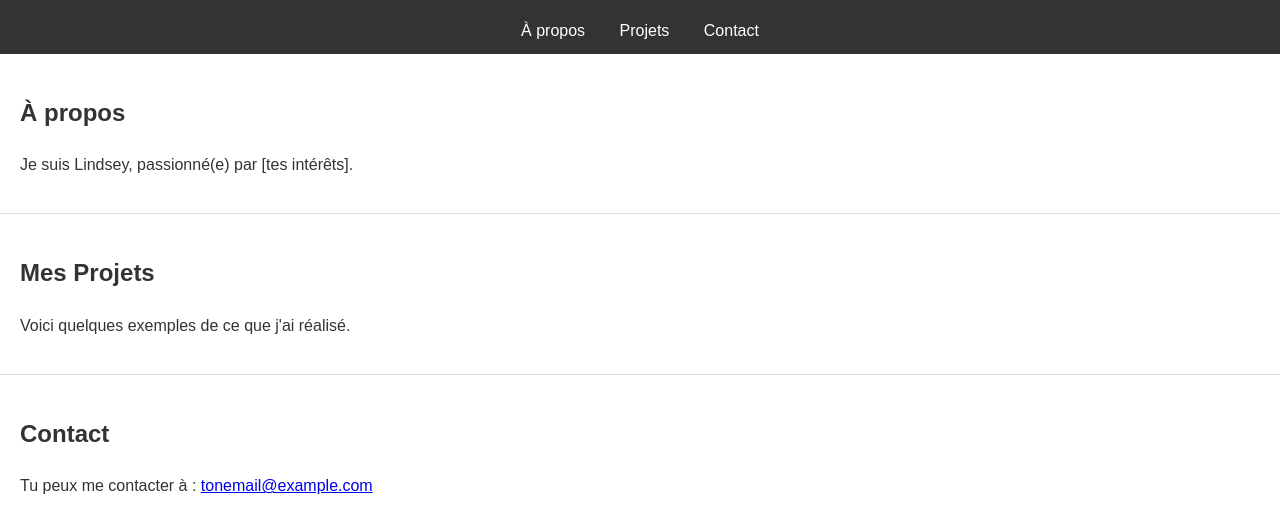
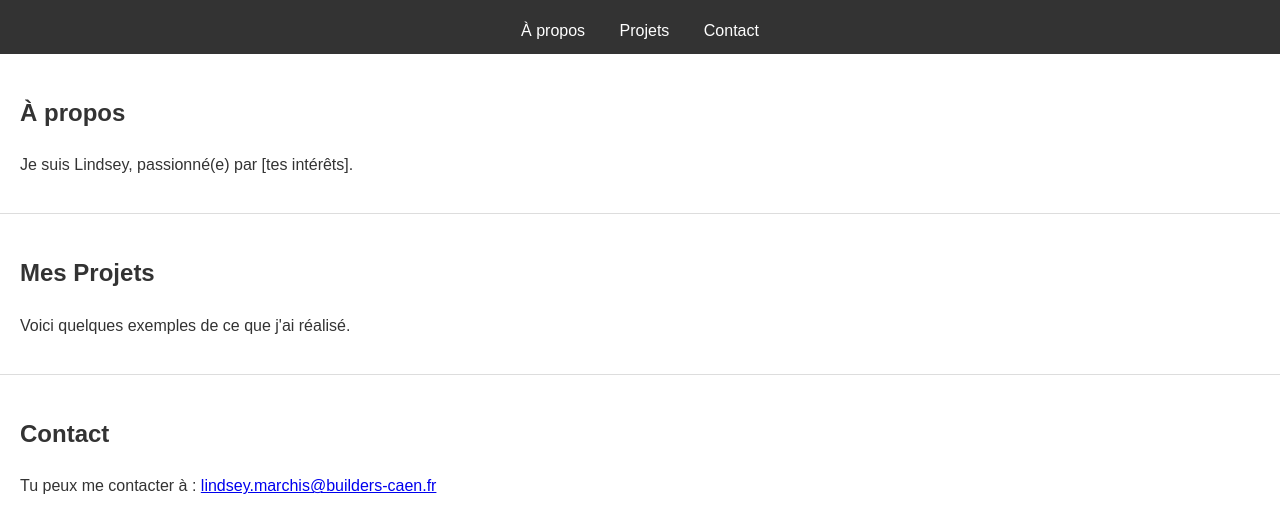
Before and after one commit to LilyMa30/Portfolio-Lindsey-Marchis, a plain HTML site: page index.html in a window 1280 px wide. Shown: the part 86-618 px from the top of the page. Drawn offline with Linux system fonts and the light colour scheme.

Commit message:
Update index.html

```diff
--- a/index.html
+++ b/index.html
@@ -26,7 +26,7 @@
     </section>
     <section id="contact">
       <h2>Contact</h2>
-      <p>Tu peux me contacter à : <a href="lindsey.marchis@builders-caen.fr">tonemail@example.com</a></p>
+      <p>Tu peux me contacter à : <a href="lindsey.marchis@builders-caen.fr">lindsey.marchis@builders-caen.fr</a></p>
     </section>
   </main>
 </body>
```
